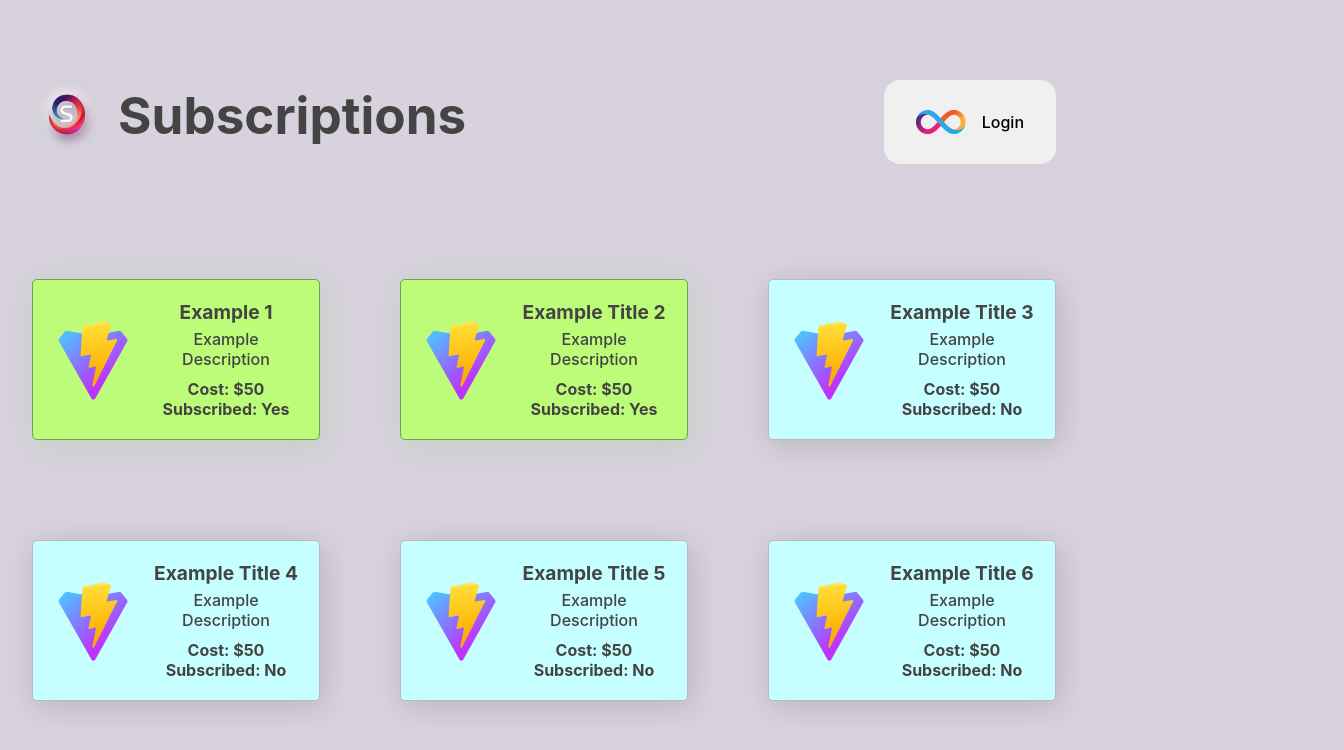
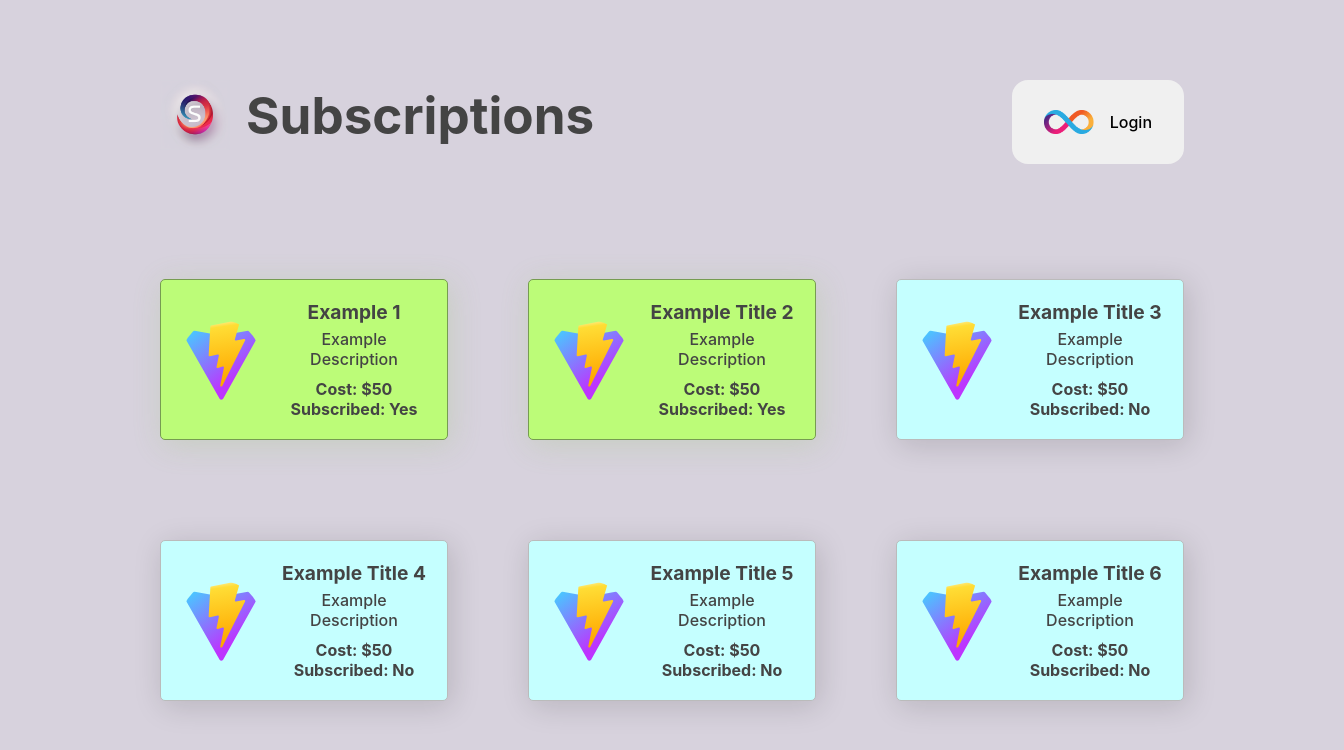
Before and after one commit to ColourfulMelon/dev3-ied-hackathon-submission, a Svelte app in the folder src/hello_frontend/: page / in a window 1280 px wide. Shown: the top 750 px of the page, 1344 px wide, since content can reach past the window. Built offline with nearby package versions, Linux system fonts and the light colour scheme.

Commit message:
final styling change, added full page sub preview with subscribe button

```diff
--- a/src/hello_frontend/src/App.svelte
+++ b/src/hello_frontend/src/App.svelte
@@ -26,10 +26,20 @@
 </main>
 
 <style>
+
+main {
+    display: flex;
+    flex-direction: column;
+    align-items: center;
+    justify-content: flex-start;
+    gap: 5rem;
+    width: 100vw;
+
+}
 .body {
     display: grid;
 
-    justify-content: flex-start;
+    justify-content: center;
     align-items: flex-start;
     gap: 5rem;
     width: 80vw;
--- a/src/hello_frontend/src/subscription.svelte
+++ b/src/hello_frontend/src/subscription.svelte
@@ -6,7 +6,7 @@
 	export let logo: string
     export let subscribed: boolean;
     import { fly } from 'svelte/transition';
-    // export let subscription;
+    export let subscription = {title, description, cost, logo, subscribed}
 
 	function handleClick() {
 
--- a/src/hello_frontend/src/subscriptionPage.svelte
+++ b/src/hello_frontend/src/subscriptionPage.svelte
@@ -6,11 +6,41 @@
     <!-- Display the subscription props here -->
     <h1>{selectedSubscription.title}</h1>
     <p>{selectedSubscription.description}</p>
+    <p>Cost: ${selectedSubscription.cost}</p>
+    <img src={selectedSubscription.logo} alt="Logo" class="logo">
+    <p>Subscribed: {selectedSubscription.subscribed ? 'Yes' : 'No'}</p>
+
+    {#if selectedSubscription.subscribed}
+        <button on:click={() => console.log('Unsubscribed')}>Unsubscribe</button>
+    {:else}
+        <button on:click={() => console.log('Subscribed')}>Subscribe</button>
+    {/if}
     <!-- Add more fields as needed -->
 </div>
 
 <style>
     .subscriptionDetail {
-        /* Add your styles here */
+        display: flex;
+        flex-direction: column;
+        align-items: center;
+        justify-content: center;
+        padding: 20px;
+        /*border: 1px solid #bbb;*/
+        border-radius: 5px;
+        /*box-shadow: 3px 5px 30px rgba(14, 14, 14, 0.15);*/
+        color: rgb(68, 68, 68);
+        /*background: #c5ffff;*/
+        /*width: 100vw; !* Full width *!*/
+        /*height: 100vh; !* Full height *!*/
+    }
+
+    .subscriptionDetail h1 {
+        font-size: 2em;
+        margin-bottom: 20px;
+    }
+
+    .subscriptionDetail p {
+        font-size: 1.2em;
+        margin-bottom: 10px;
     }
 </style>
```
